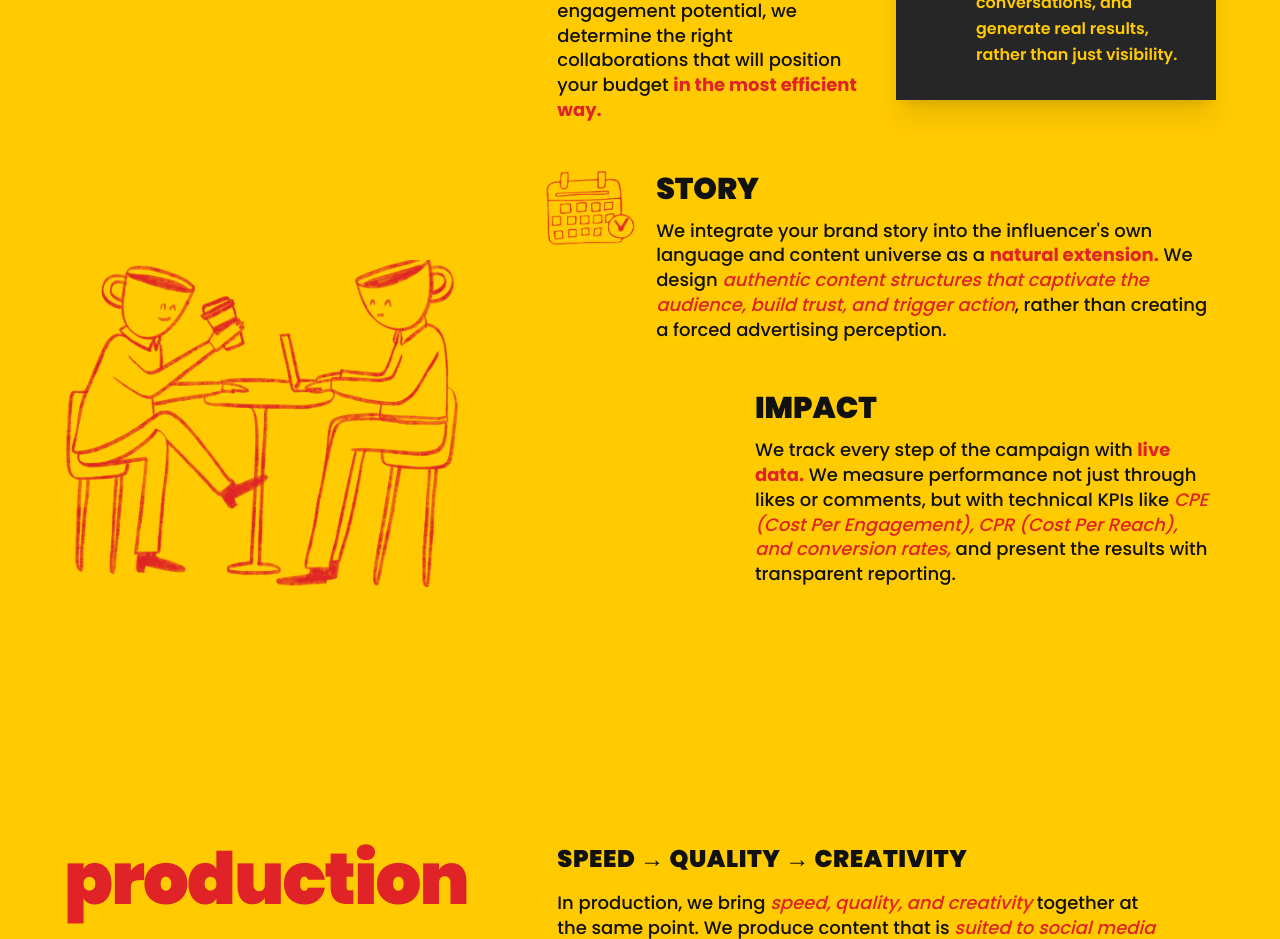
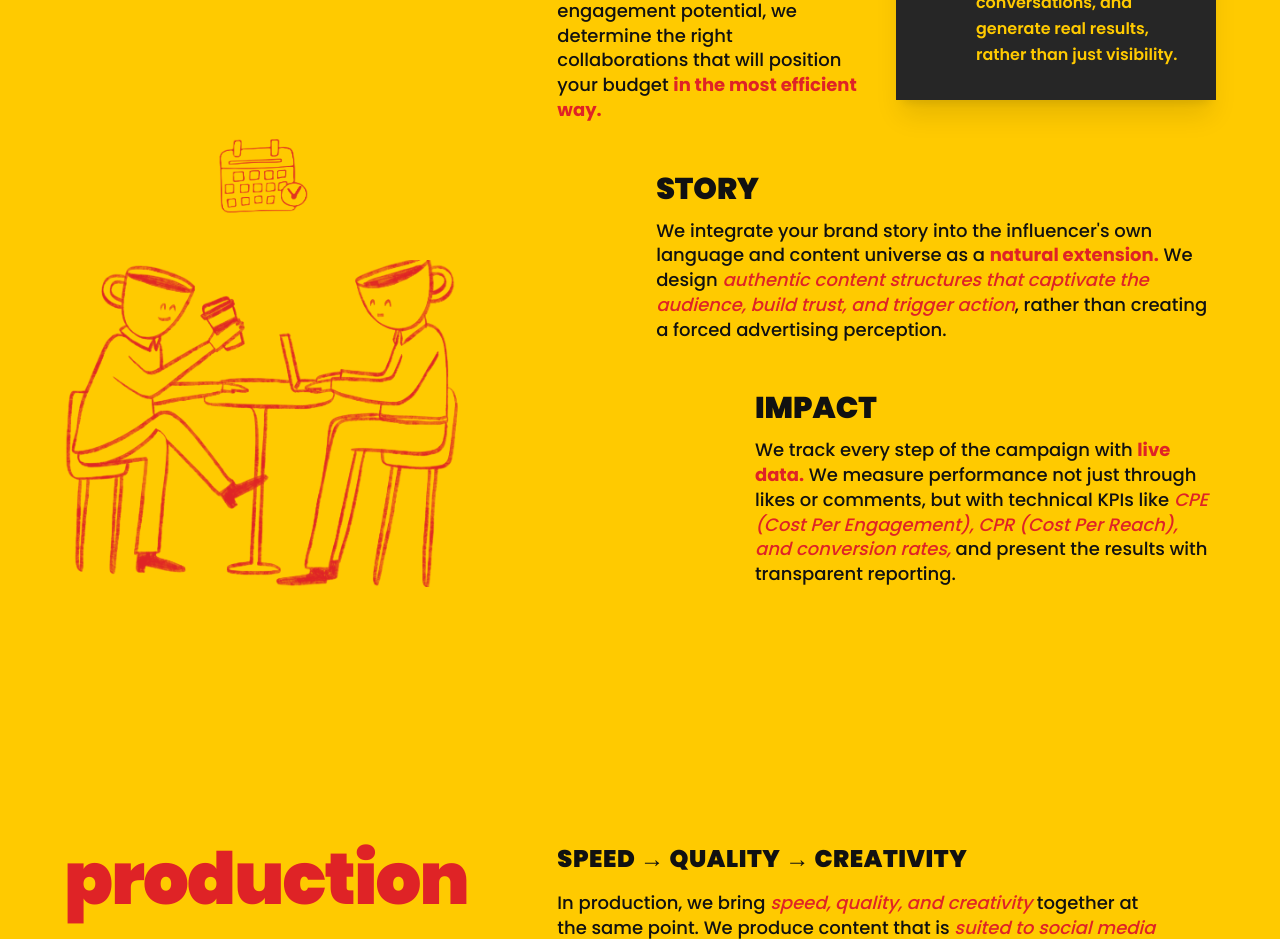
Before and after one commit to MF-Digital-Studio/the-spark-social, a Next.js app: page / in a window 1280 px wide. Shown: the part 3840-4779 px from the top of the page. Built offline with nearby package versions, Linux system fonts and the light colour scheme.

Commit message:
Center calendar icon above photo

```diff
--- a/src/components/sections/ServiceDetails.tsx
+++ b/src/components/sections/ServiceDetails.tsx
@@ -32,6 +32,9 @@ export default function ServiceDetails() {
               </h2>
 
               <div className="relative w-full max-w-[320px] sm:max-w-[400px] aspect-[1/1] mt-auto">
+                <div className="absolute -top-8 md:-top-12 left-1/2 -translate-x-1/2 z-10">
+                  <Image src="/figures/calendar_figure.png" alt="Calendar Icon" width={90} height={90} className="object-contain opacity-90" />
+                </div>
                 <Image
                   src="/figures/story_figure.png"
                   alt="Influencer Marketing Figure"
@@ -76,9 +79,6 @@ export default function ServiceDetails() {
 
               {/* HIKAYE Text - Indented */}
               <div className="md:ml-[15%] w-full md:w-[85%] relative">
-                <div className="absolute -left-[110px] top-0 hidden xl:block">
-                  <Image src="/figures/calendar_figure.png" alt="Calendar Icon" width={90} height={90} className="object-contain opacity-90" />
-                </div>
                 <h3 className="text-2xl sm:text-3xl font-black mb-3">{t("serviceDetails.storyTitle")}</h3>
                 <p className="text-base sm:text-lg font-medium leading-snug">
                   {t("serviceDetails.storyText1")}
```
